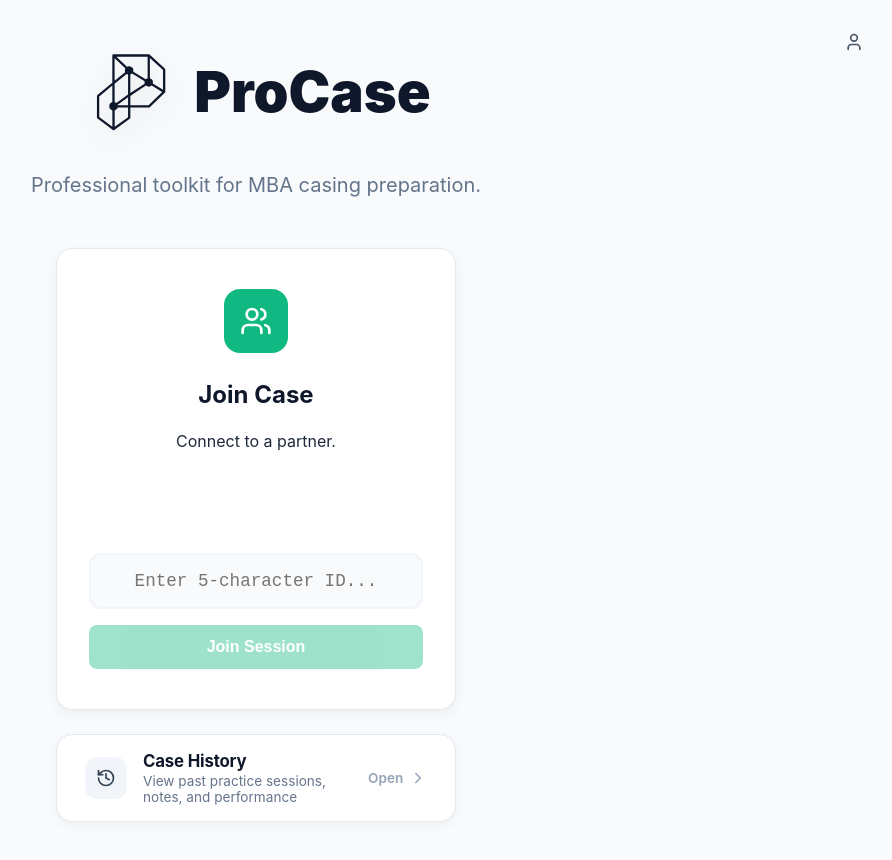
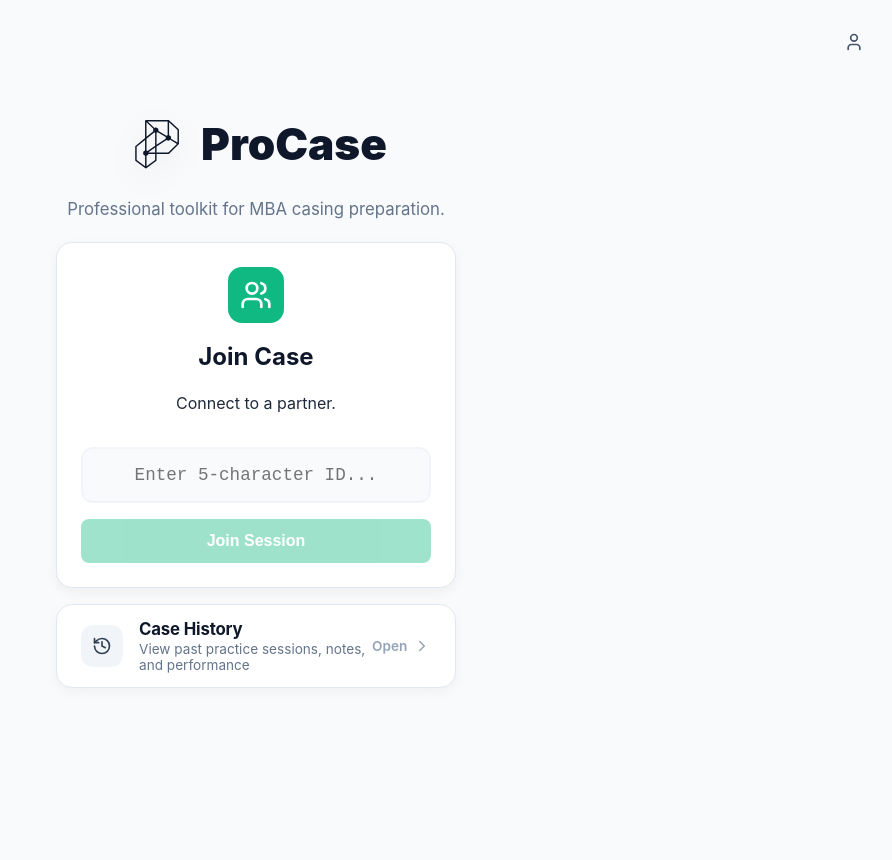
Before and after one commit to ce2727/CasingAutomation, a React (Vite) app: page / in a window 1280 px wide. Shown: the top 860 px of the page, without its empty margins (384-1276 px from the left). After the commit the page ends 800 px from the top, so only its background shows below. Built offline with nearby package versions, Linux system fonts and the light colour scheme.

Commit message:
Optimize vertical spacing on main menu to eliminate vertical scrolling

```diff
--- a/src/App.css
+++ b/src/App.css
@@ -24,29 +24,30 @@ h1, h2, h3, h4 { color: #0f172a; margin: 0; }
   align-items: center;
   justify-content: center;
   min-height: 100vh;
-  padding: 2rem;
+  padding: 1.25rem 1.5rem;
+  box-sizing: border-box;
   text-align: center;
 }
 
 .hero { text-align: center; width: 100%; display: flex; flex-direction: column; align-items: center; }
-.brand-wrapper-hero { display: flex; align-items: center; gap: 0.8rem; margin-bottom: 0.5rem; }
+.brand-wrapper-hero { display: flex; align-items: center; gap: 0.75rem; margin-bottom: 0.25rem; }
 .hero-logo { filter: drop-shadow(0 10px 15px rgba(0,0,0,0.1)); color: #0f172a; }
-.hero h1 { font-size: 3.5rem; font-weight: 900; margin: 0; color: #0f172a; }
+.hero h1 { font-size: 2.75rem; font-weight: 900; margin: 0; color: #0f172a; line-height: 1.1; }
 .brand-name { font-size: 1.25rem; font-weight: 900; color: #0f172a; margin: 0; letter-spacing: -0.02em; }
 .header-brand-group { display: flex; align-items: center; gap: 6px; cursor: pointer; transition: opacity 0.2s; }
 .header-brand-group:hover { opacity: 0.8; }
 .header-logo { color: #0f172a; flex-shrink: 0; }
 .header-divider { width: 1px; height: 24px; background: var(--border); margin: 0 4px; }
 .cursor-pointer { cursor: pointer; }
-.hero p { font-size: 1.25rem; color: var(--text-muted); margin-bottom: 3rem; }
-.card-selection { display: flex; gap: 2rem; width: 100%; max-width: 800px; }
+.hero p { font-size: 1.05rem; color: var(--text-muted); margin-bottom: 1.25rem; }
+.card-selection { display: flex; gap: 1.5rem; width: 100%; max-width: 800px; }
 .card-selection.single-card { max-width: 400px; }
-.card { background: white; border-radius: 1rem; padding: 2.5rem 2rem; box-shadow: 0 4px 12px rgba(0,0,0,0.05); flex: 1; border: 1px solid var(--border); display: flex; flex-direction: column; align-items: center; justify-content: flex-start; min-height: 380px; }
+.card { background: white; border-radius: 1rem; padding: 1.5rem 1.5rem; box-shadow: 0 4px 12px rgba(0,0,0,0.05); flex: 1; border: 1px solid var(--border); display: flex; flex-direction: column; align-items: center; justify-content: flex-start; min-height: 290px; box-sizing: border-box; }
 .flex-spacer { flex: 1; }
 .role-card { cursor: default; text-align: center; }
 .role-card:hover { transform: none; box-shadow: 0 4px 12px rgba(0,0,0,0.05); }
 
-.icon-wrapper { width: 64px; height: 64px; border-radius: 1rem; display: flex; align-items: center; justify-content: center; margin: 0 auto 1.5rem; color: white; }
+.icon-wrapper { width: 56px; height: 56px; border-radius: 0.875rem; display: flex; align-items: center; justify-content: center; margin: 0 auto 1rem; color: white; }
 .bg-blue { background: var(--primary); }
 .bg-green { background: var(--secondary); }
 
@@ -54,11 +55,11 @@ h1, h2, h3, h4 { color: #0f172a; margin: 0; }
 .main-menu-history-bar {
   width: 100%;
   max-width: 800px;
-  margin-top: 1.5rem;
+  margin-top: 1rem;
   background: white;
   border: 1px solid var(--border);
   border-radius: 1rem;
-  padding: 1rem 1.75rem;
+  padding: 0.875rem 1.5rem;
   display: flex;
   align-items: center;
   justify-content: space-between;
--- a/src/App.tsx
+++ b/src/App.tsx
@@ -80,7 +80,7 @@ const LandingPage: React.FC<{
       </div>
       <div className="hero">
         <div className="brand-wrapper-hero">
-          <AppLogo size={100} className="hero-logo" />
+          <AppLogo size={64} className="hero-logo" />
           <h1>ProCase</h1>
         </div>
         <p>Professional toolkit for MBA casing preparation.</p>
```
